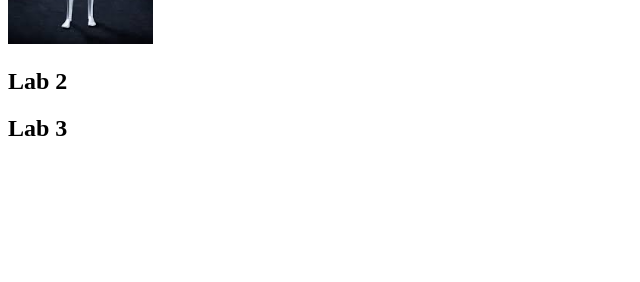
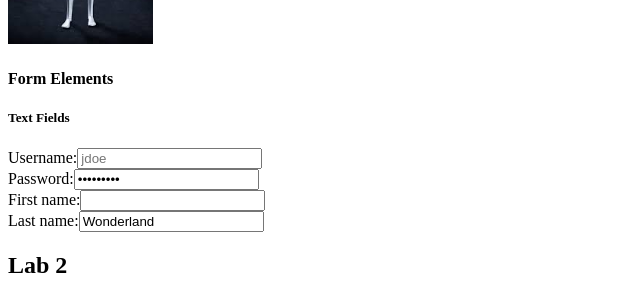
Before and after one commit to VivianDongChen/kanbas-react-web-app-cs5610-fa24, a React (Create React App) app: page / in a window 1280 px wide. Shown: the part 2171-2453 px from the top of the page, without its empty margins (0-640 px from the left). Before the commit the page ends 2333 px from the top, so only its background shows below. Built offline with nearby package versions, Linux system fonts and the light colour scheme.

Commit message:
add form

```diff
--- a/src/Labs/Lab1/index.tsx
+++ b/src/Labs/Lab1/index.tsx
@@ -1,4 +1,4 @@
-export default function Lab1(){
+export default function Lab1() {
   return (
     <div id="wd-lab1">
       <h2>Lab 1</h2>
@@ -6,26 +6,26 @@ export default function Lab1(){
       <div id="wd-h-tag">
         <h4>Heading Tags</h4>
         Text documents are often broken up into several sections and
-        subsections. Each section is usually prefaced with a short
-        title or heading that attempts to summarize the topic of the
-        section it precedes. For instance this paragraph is preceded by
-        the heading Heading Tags. The font of the section headings are
-        usually larger and bolder than their subsection headings. This
-        document uses headings to introduce topics such as HTML
-        Documents, HTML Tags, Heading Tags, etc. HTML heading tags can
-        be used to format plain text so that it renders in a browser as
-        large headings. There are 6 heading tags for different sizes:
-        h1, h2, h3, h4, h5, and h6. Tag h1 is the largest heading and
-        h6 is the smallest heading.
+        subsections. Each section is usually prefaced with a short title or
+        heading that attempts to summarize the topic of the section it precedes.
+        For instance this paragraph is preceded by the heading Heading Tags. The
+        font of the section headings are usually larger and bolder than their
+        subsection headings. This document uses headings to introduce topics
+        such as HTML Documents, HTML Tags, Heading Tags, etc. HTML heading tags
+        can be used to format plain text so that it renders in a browser as
+        large headings. There are 6 heading tags for different sizes: h1, h2,
+        h3, h4, h5, and h6. Tag h1 is the largest heading and h6 is the smallest
+        heading.
       </div>
       <div id="wd-p-tag">
         <h4>Paragraphs Tag</h4>
         <p id="wd-p-1">
           This is a paragraph. We often separate a long set of sentences with
-        vertical spaces to make the text easier to read. Browsers ignore vertical
-        white spaces and render all the text as one single set of sentences. To
-        force the browser to add vertical spacing, wrap the paragraphs you want to
-        separate with the paragraph tag</p>
+          vertical spaces to make the text easier to read. Browsers ignore
+          vertical white spaces and render all the text as one single set of
+          sentences. To force the browser to add vertical spacing, wrap the
+          paragraphs you want to separate with the paragraph tag
+        </p>
         <p id="wd-p-2">
           This is the first paragraph. The paragraph tag is used to format
           vertical gaps between long pieces of text like this one.
@@ -58,8 +58,14 @@ tag to tell browsers to render the gaps.
         My favorite recipe:
         <ol id="wd-your-favorite-recipe">
           <li>Mix flour, sugar, and baking powder in a bowl.</li>
-          <li>Add milk, egg, and melted butter to the dry ingredients. Stir until combined.</li>
-          <li>Pour batter onto a hot, greased skillet. Cook until bubbles form, then flip and cook until golden brown. Enjoy!</li>
+          <li>
+            Add milk, egg, and melted butter to the dry ingredients. Stir until
+            combined.
+          </li>
+          <li>
+            Pour batter onto a hot, greased skillet. Cook until bubbles form,
+            then flip and cook until golden brown. Enjoy!
+          </li>
         </ol>
         <h5>Unordered List Tag</h5>
         My favorite books (in no particular order)
@@ -164,15 +170,43 @@ tag to tell browsers to render the gaps.
         <h4>Image tag</h4>
         Loading an image from the internet:
         <br />
-        <img id="wd-starship"
+        <img
+          id="wd-starship"
           width="400px"
-          src="https://www.staradvertiser.com/wp-content/uploads/2021/08/web1_Starship-gap2.jpg" alt=""
+          src="https://www.staradvertiser.com/wp-content/uploads/2021/08/web1_Starship-gap2.jpg"
+          alt=""
         />
         <br />
         Loading a local image:
         <br />
-        <img id="wd-teslabot" src="images/teslabot.jpg" height="200px" alt=""/>
+        <img id="wd-teslabot" src="images/teslabot.jpg" height="200px" alt="" />
+      </div>
+      <div id="wd-forms">
+        <h4>Form Elements</h4>
+        <form id="wd-text-fields">
+          <h5>Text Fields</h5>
+          <label htmlFor="wd-text-fields-username">Username:</label>
+          <input id="wd-text-fields-username" placeholder="jdoe" /> <br />
+          <label htmlFor="wd-text-fields-password">Password:</label>
+          <input
+            type="password"
+            id="wd-text-fields-password"
+            value="123@#$asd"
+          />
+          <br />
+          <label htmlFor="wd-text-fields-first-name">First name:</label>
+          <input type="text" id="wd-text-fields-first-name" title="John" />{" "}
+          <br />
+          <label htmlFor="wd-text-fields-last-name">Last name:</label>
+          <input
+            type="text"
+            id="wd-text-fields-last-name"
+            placeholder="Doe"
+            value="Wonderland"
+            title="The last name"
+          />
+        </form>
       </div>
     </div>
-  )
+  );
 }
```
Lines whose indentation alone changed are shown as unchanged.
